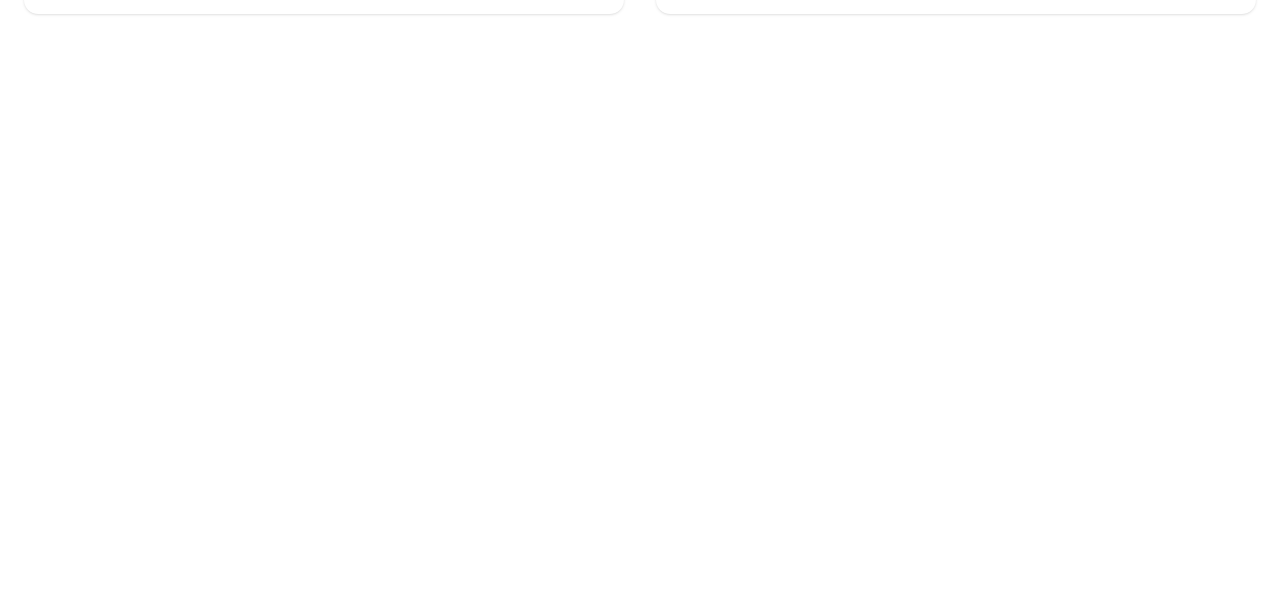
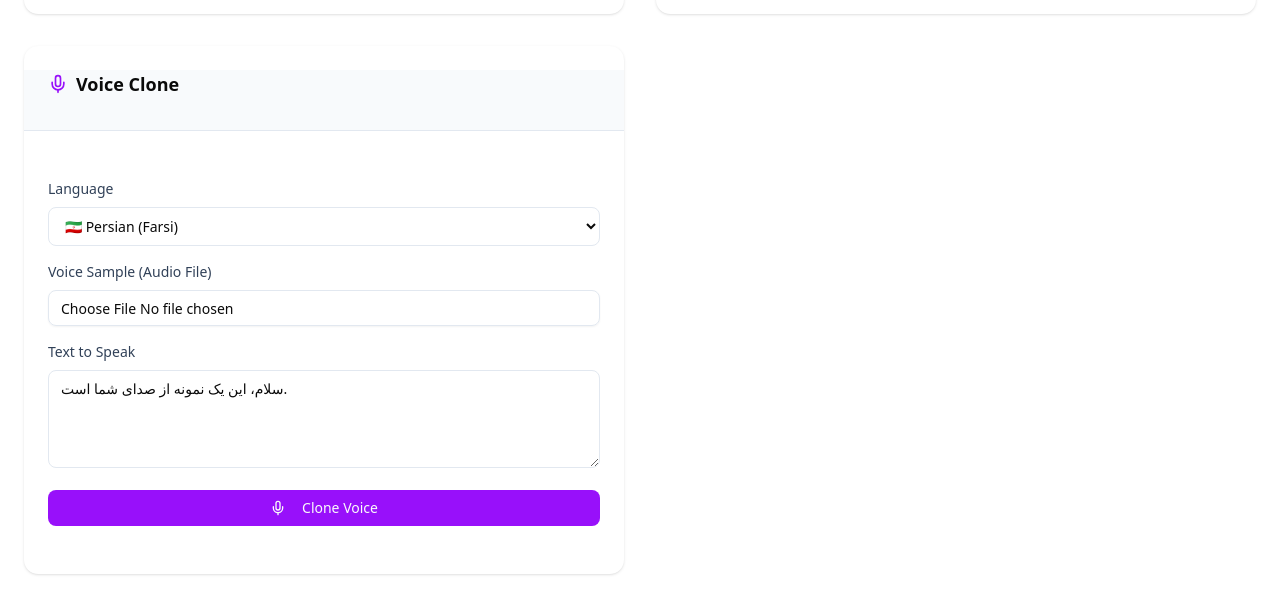
Before and after one commit to hesamksdev-web/TTS, a Next.js app in the folder frontend/: page / in a window 1280 px wide. Shown: the part 655-1255 px from the top of the page. Before the commit the page ends 800 px from the top, so only its background shows below. Built offline with nearby package versions, Linux system fonts and the light colour scheme; no server answers; sample sign-in values are in the browser's storage.

Commit message:
Add voice cloning feature with language selection (FA, DE, EN)

```diff
--- a/frontend/app/page.tsx
+++ b/frontend/app/page.tsx
@@ -36,6 +36,12 @@ export default function Dashboard() {
   const [synthesisMode, setSynthesisMode] = useState<"pretrained" | "trained">("pretrained");
   const [trainedJobId, setTrainedJobId] = useState("");
   const [trainedModels, setTrainedModels] = useState<Array<{ job_id: string; model_path: string }>>([]);
+
+  // Voice Clone states
+  const [voiceCloneFile, setVoiceCloneFile] = useState<File | null>(null);
+  const [voiceCloneLanguage, setVoiceCloneLanguage] = useState("fa");
+  const [voiceCloneText, setVoiceCloneText] = useState("سلام، این یک نمونه از صدای شما است.");
+  const [clonedAudioUrl, setClonedAudioUrl] = useState<string | null>(null);
 
   const speakers = [
     { id: "fa_cv", label: "🌍 Persian (Farsi) - Pre-trained" },
@@ -162,6 +168,39 @@ export default function Dashboard() {
       toast.success("Audio generated successfully!");
     } catch (error: any) {
       setStatus("❌ Generation failed");
+      toast.error(getErrorMessage(error));
+    } finally {
+      setLoading(false);
+    }
+  };
+
+  const handleVoiceClone = async () => {
+    if (!voiceCloneFile) {
+      toast.error("Please select an audio file");
+      return;
+    }
+
+    setLoading(true);
+    setStatus("🎙️ Cloning voice...");
+    setClonedAudioUrl(null);
+
+    try {
+      const formData = new FormData();
+      formData.append("audio", voiceCloneFile);
+      formData.append("text", voiceCloneText);
+      formData.append("language", voiceCloneLanguage);
+
+      const res = await axios.post(`${API_BASE_URL}/voice-clone`, formData, {
+        ...getHeaders(),
+        responseType: "blob",
+      });
+
+      const url = window.URL.createObjectURL(new Blob([res.data]));
+      setClonedAudioUrl(url);
+      setStatus("✅ Voice cloned successfully!");
+      toast.success("Voice cloned successfully!");
+    } catch (error: any) {
+      setStatus("❌ Voice cloning failed");
       toast.error(getErrorMessage(error));
     } finally {
       setLoading(false);
@@ -407,6 +446,84 @@ export default function Dashboard() {
               )}
             </CardContent>
           </Card>
+
+          {/* Voice Clone Section */}
+          <Card className="border-0 shadow-sm">
+            <CardHeader className="border-b border-slate-200 bg-slate-50">
+              <CardTitle className="flex items-center gap-2 text-lg">
+                <Mic className="w-5 h-5 text-purple-600" />
+                Voice Clone
+              </CardTitle>
+            </CardHeader>
+            <CardContent className="p-6 space-y-4">
+              <div>
+                <label className="block text-sm font-medium text-slate-700 mb-2">
+                  Language
+                </label>
+                <select
+                  value={voiceCloneLanguage}
+                  onChange={(e) => setVoiceCloneLanguage(e.target.value)}
+                  className="w-full px-3 py-2 border border-slate-200 rounded-md text-sm focus:outline-none focus:ring-2 focus:ring-purple-500 focus:border-transparent"
+                >
+                  <option value="fa">🇮🇷 Persian (Farsi)</option>
+                  <option value="en">🇬🇧 English</option>
+                  <option value="de">🇩🇪 German</option>
+                </select>
+              </div>
+
+              <div>
+                <label className="block text-sm font-medium text-slate-700 mb-2">
+                  Voice Sample (Audio File)
+                </label>
+                <Input
+                  type="file"
+                  accept="audio/*"
+                  onChange={(e) => setVoiceCloneFile(e.target.files?.[0] || null)}
+                  className="border-slate-200"
+                />
+                {voiceCloneFile && (
+                  <p className="text-xs text-slate-500 mt-2">
+                    Selected: {voiceCloneFile.name}
+                  </p>
+                )}
+              </div>
+
+              <div>
+                <label className="block text-sm font-medium text-slate-700 mb-2">
+                  Text to Speak
+                </label>
+                <textarea
+                  placeholder="Enter text to be spoken with cloned voice"
+                  value={voiceCloneText}
+                  onChange={(e) => setVoiceCloneText(e.target.value)}
+                  className="w-full px-3 py-2 border border-slate-200 rounded-md text-sm focus:outline-none focus:ring-2 focus:ring-purple-500 focus:border-transparent"
+                  rows={4}
+                />
+              </div>
+
+              <Button
+                onClick={handleVoiceClone}
+                disabled={loading}
+                className="w-full bg-purple-600 hover:bg-purple-700"
+              >
+                <Mic className="w-4 h-4 mr-2" />
+                Clone Voice
+              </Button>
+
+              {clonedAudioUrl && (
+                <div className="mt-6 p-4 bg-purple-50 rounded-lg border border-purple-200">
+                  <p className="text-xs font-medium text-purple-600 mb-3 uppercase tracking-wider">
+                    Cloned Voice Output
+                  </p>
+                  <audio
+                    controls
+                    src={clonedAudioUrl}
+                    className="w-full"
+                  />
+                </div>
+              )}
+            </CardContent>
+          </Card>
         </div>
       </div>
     </div>
```
Also changed, not shown: 2 other files (tests, documents, lock files or other folders).
